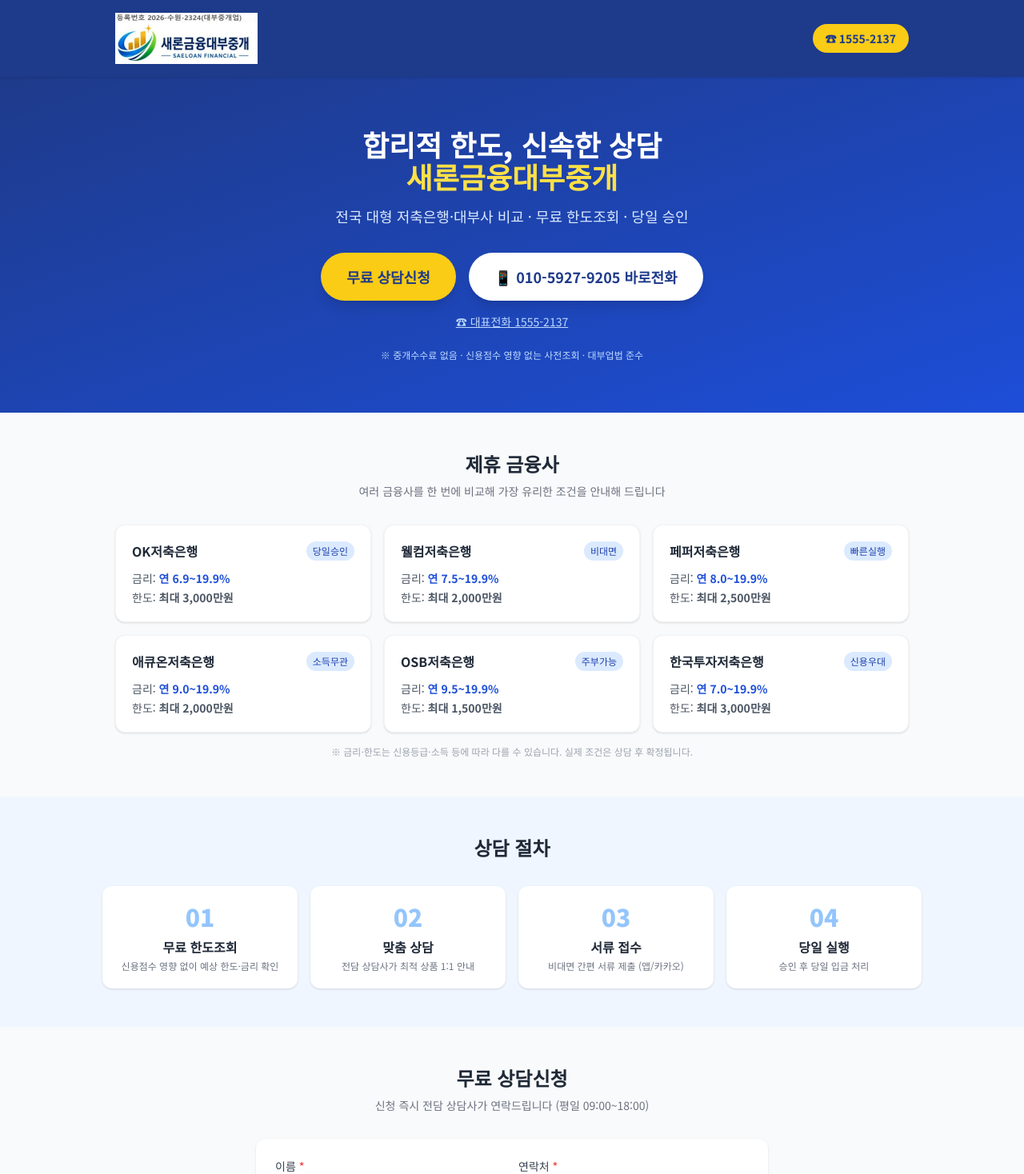
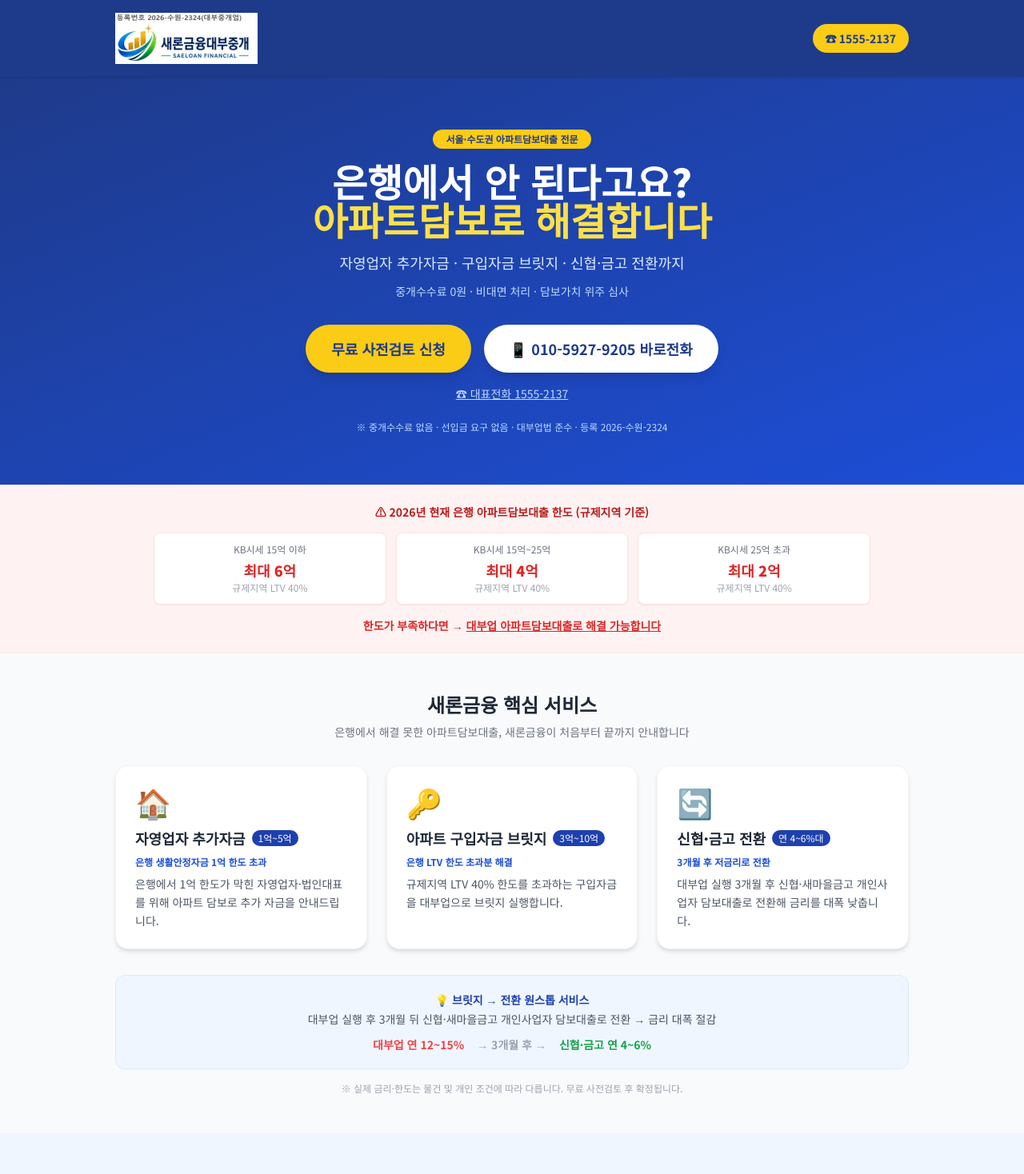
Before and after one commit to HeeJeonLee/saeloan-financial, a React (Vite) app: page / in a window 1280 px wide. Shown: the top 1468 px of the page at 80% size. Built offline with nearby package versions, Linux system fonts and the light colour scheme.

Commit message:
feat: 홈페이지 아파트담보대출 특화 전면개편 + 영업전략 Master Plan 추가

```diff
--- a/src/App.jsx
+++ b/src/App.jsx
@@ -1,20 +1,41 @@
 import React, { useState } from "react";
 import "./index.css";
 
-const LOAN_PARTNERS = [
-  { name: "OK저축은행", rate: "연 6.9~19.9%", limit: "최대 3,000만원", feature: "당일승인" },
-  { name: "웰컴저축은행", rate: "연 7.5~19.9%", limit: "최대 2,000만원", feature: "비대면" },
-  { name: "페퍼저축은행", rate: "연 8.0~19.9%", limit: "최대 2,500만원", feature: "빠른실행" },
-  { name: "애큐온저축은행", rate: "연 9.0~19.9%", limit: "최대 2,000만원", feature: "소득무관" },
-  { name: "OSB저축은행", rate: "연 9.5~19.9%", limit: "최대 1,500만원", feature: "주부가능" },
-  { name: "한국투자저축은행", rate: "연 7.0~19.9%", limit: "최대 3,000만원", feature: "신용우대" },
+const SERVICES = [
+  {
+    icon: "🏠",
+    title: "자영업자 추가자금",
+    sub: "은행 생활안정자금 1억 한도 초과",
+    desc: "은행에서 1억 한도가 막힌 자영업자·법인대표를 위해 아파트 담보로 추가 자금을 안내드립니다.",
+    badge: "1억~5억",
+  },
+  {
+    icon: "🔑",
+    title: "아파트 구입자금 브릿지",
+    sub: "은행 LTV 한도 초과분 해결",
+    desc: "규제지역 LTV 40% 한도를 초과하는 구입자금을 대부업으로 브릿지 실행합니다.",
+    badge: "3억~10억",
+  },
+  {
+    icon: "🔄",
+    title: "신협·금고 전환",
+    sub: "3개월 후 저금리로 전환",
+    desc: "대부업 실행 3개월 후 신협·새마을금고 개인사업자 담보대출로 전환해 금리를 대폭 낮춥니다.",
+    badge: "연 4~6%대",
+  },
 ];
 
 const STEPS = [
-  { num: "01", title: "무료 한도조회", desc: "신용점수 영향 없이 예상 한도·금리 확인" },
-  { num: "02", title: "맞춤 상담", desc: "전담 상담사가 최적 상품 1:1 안내" },
-  { num: "03", title: "서류 접수", desc: "비대면 간편 서류 제출 (앱/카카오)" },
-  { num: "04", title: "당일 실행", desc: "승인 후 당일 입금 처리" },
+  { num: "01", title: "무료 사전검토", desc: "아파트 주소·시세·기존대출 확인 (5분)" },
+  { num: "02", title: "맞춤 상품 안내", desc: "전담 상담사가 최적 대부업체 1:1 안내" },
+  { num: "03", title: "비대면 서류접수", desc: "카카오톡·이메일 간편 제출" },
+  { num: "04", title: "실행 + 전환플랜", desc: "당일~3일 실행 후 3개월 전환 설계" },
+];
+
+const LTV_TABLE = [
+  { label: "KB시세 15억 이하", bank: "최대 6억", note: "규제지역 LTV 40%" },
+  { label: "KB시세 15억~25억", bank: "최대 4억", note: "규제지역 LTV 40%" },
+  { label: "KB시세 25억 초과", bank: "최대 2억", note: "규제지역 LTV 40%" },
 ];
 
 function App() {
@@ -62,17 +83,23 @@
 
       {/* ── 히어로 ── */}
       <section className="bg-gradient-to-br from-blue-900 to-blue-700 text-white py-16 px-4 text-center">
-        <h1 className="text-3xl md:text-4xl font-extrabold mb-4 leading-tight">
-          합리적 한도, 신속한 상담<br />
-          <span className="text-yellow-300">새론금융대부중개</span>
+        <div className="inline-block bg-yellow-400 text-blue-900 text-xs font-bold px-4 py-1 rounded-full mb-4">
+          서울·수도권 아파트담보대출 전문
+        </div>
+        <h1 className="text-3xl md:text-5xl font-extrabold mb-4 leading-tight">
+          은행에서 안 된다고요?<br />
+          <span className="text-yellow-300">아파트담보로 해결합니다</span>
         </h1>
-        <p className="text-blue-100 mb-8 text-lg">
-          전국 대형 저축은행·대부사 비교 · 무료 한도조회 · 당일 승인
+        <p className="text-blue-100 mb-3 text-lg">
+          자영업자 추가자금 · 구입자금 브릿지 · 신협·금고 전환까지
+        </p>
+        <p className="text-blue-200 mb-8 text-sm">
+          중개수수료 0원 · 비대면 처리 · 담보가치 위주 심사
         </p>
         <div className="flex flex-col sm:flex-row gap-4 justify-center">
           <a href="#consult"
             className="bg-yellow-400 text-blue-900 font-bold px-8 py-4 rounded-full text-lg hover:bg-yellow-300 shadow-lg transition">
-            무료 상담신청
+            무료 사전검토 신청
           </a>
           <a href="tel:10059279205"
             className="bg-white text-blue-900 font-bold px-8 py-4 rounded-full text-lg hover:bg-blue-50 shadow-lg transition">
@@ -86,28 +113,57 @@
           </a>
         </div>
         <p className="mt-6 text-xs text-blue-200">
-          ※ 중개수수료 없음 · 신용점수 영향 없는 사전조회 · 대부업법 준수
+          ※ 중개수수료 없음 · 선입금 요구 없음 · 대부업법 준수 · 등록 2026-수원-2324
         </p>
       </section>
 
-      {/* ── 제휴 금융사 ── */}
+      {/* ── 은행 한도 안내 배너 ── */}
+      <section className="bg-red-50 border-b border-red-100 py-6 px-4">
+        <div className="max-w-4xl mx-auto">
+          <p className="text-center text-red-700 font-bold text-sm mb-4">⚠ 2026년 현재 은행 아파트담보대출 한도 (규제지역 기준)</p>
+          <div className="grid grid-cols-3 gap-3">
+            {LTV_TABLE.map((r) => (
+              <div key={r.label} className="bg-white rounded-lg p-3 text-center shadow-sm border border-red-100">
+                <div className="text-xs text-gray-500 mb-1">{r.label}</div>
+                <div className="font-extrabold text-red-600 text-lg">{r.bank}</div>
+                <div className="text-xs text-gray-400">{r.note}</div>
+              </div>
+            ))}
+          </div>
+          <p className="text-center text-sm text-red-600 font-semibold mt-4">
+            한도가 부족하다면 → <span className="underline">대부업 아파트담보대출로 해결 가능합니다</span>
+          </p>
+        </div>
+      </section>
+
+      {/* ── 핵심 서비스 3가지 ── */}
       <section className="max-w-5xl mx-auto w-full px-4 py-12">
-        <h2 className="text-2xl font-bold text-center text-gray-800 mb-2">제휴 금융사</h2>
-        <p className="text-center text-gray-500 mb-8 text-sm">여러 금융사를 한 번에 비교해 가장 유리한 조건을 안내해 드립니다</p>
-        <div className="grid grid-cols-1 sm:grid-cols-2 md:grid-cols-3 gap-4">
-          {LOAN_PARTNERS.map((p) => (
-            <div key={p.name} className="bg-white rounded-xl shadow p-5 border border-gray-100 hover:shadow-md transition">
-              <div className="flex items-center justify-between mb-3">
-                <span className="font-bold text-gray-800">{p.name}</span>
-                <span className="bg-blue-100 text-blue-800 text-xs px-2 py-1 rounded-full">{p.feature}</span>
+        <h2 className="text-2xl font-bold text-center text-gray-800 mb-2">새론금융 핵심 서비스</h2>
+        <p className="text-center text-gray-500 mb-8 text-sm">은행에서 해결 못한 아파트담보대출, 새론금융이 처음부터 끝까지 안내합니다</p>
+        <div className="grid grid-cols-1 md:grid-cols-3 gap-6">
+          {SERVICES.map((s) => (
+            <div key={s.title} className="bg-white rounded-2xl shadow-md p-6 border border-gray-100 hover:shadow-xl transition">
+              <div className="text-4xl mb-3">{s.icon}</div>
+              <div className="flex items-center gap-2 mb-2">
+                <span className="font-extrabold text-gray-800 text-lg">{s.title}</span>
+                <span className="bg-blue-800 text-white text-xs px-2 py-0.5 rounded-full">{s.badge}</span>
               </div>
-              <div className="text-sm text-gray-600 mb-1">금리: <span className="font-semibold text-blue-700">{p.rate}</span></div>
-              <div className="text-sm text-gray-600">한도: <span className="font-semibold">{p.limit}</span></div>
+              <div className="text-blue-700 text-xs font-semibold mb-2">{s.sub}</div>
+              <p className="text-sm text-gray-600 leading-relaxed">{s.desc}</p>
             </div>
           ))}
         </div>
+        <div className="mt-8 bg-blue-50 rounded-xl p-5 border border-blue-100">
+          <p className="text-center text-blue-800 font-bold text-sm">💡 브릿지 → 전환 원스톱 서비스</p>
+          <p className="text-center text-gray-600 text-sm mt-1">대부업 실행 후 3개월 뒤 신협·새마을금고 개인사업자 담보대출로 전환 → 금리 대폭 절감</p>
+          <div className="flex justify-center items-center gap-4 mt-3 text-sm font-semibold">
+            <span className="text-red-500">대부업 연 12~15%</span>
+            <span className="text-gray-400">→ 3개월 후 →</span>
+            <span className="text-green-600">신협·금고 연 4~6%</span>
+          </div>
+        </div>
         <p className="text-center text-xs text-gray-400 mt-4">
-          ※ 금리·한도는 신용등급·소득 등에 따라 다를 수 있습니다. 실제 조건은 상담 후 확정됩니다.
+          ※ 실제 금리·한도는 물건 및 개인 조건에 따라 다릅니다. 무료 사전검토 후 확정됩니다.
         </p>
       </section>
 
@@ -129,7 +185,8 @@
 
       {/* ── 상담 신청 폼 ── */}
       <section id="consult" className="max-w-2xl mx-auto w-full px-4 py-12">
-        <h2 className="text-2xl font-bold text-center text-gray-800 mb-2">무료 상담신청</h2>
+        <h2 className="text-2xl font-bold text-center text-gray-800 mb-2">무료 사전검토 신청</h2>
+        <p className="text-center text-gray-500 mb-2 text-sm">아파트 주소·시세·기존대출만 알려주시면 5분 내 가부 확인</p>
         <p className="text-center text-gray-500 mb-8 text-sm">신청 즉시 전담 상담사가 연락드립니다 (평일 09:00~18:00)</p>
         {submitted ? (
           <div className="bg-green-50 border border-green-200 rounded-xl p-8 text-center">
@@ -161,17 +218,17 @@
               <select name="amount" value={form.amount} onChange={handleChange}
                 className="w-full border border-gray-300 rounded-lg px-3 py-2 focus:outline-none focus:ring-2 focus:ring-blue-400 text-sm">
                 <option value="">선택해 주세요</option>
-                <option>500만원 미만</option>
-                <option>500~1,000만원</option>
-                <option>1,000~2,000만원</option>
-                <option>2,000~3,000만원</option>
-                <option>3,000만원 이상</option>
+                <option>5,000만원 미만</option>
+                <option>5,000만원~1억</option>
+                <option>1억~2억</option>
+                <option>2억~5억</option>
+                <option>5억 이상</option>
               </select>
             </div>
             <div>
               <label className="block text-sm font-medium text-gray-700 mb-1">문의사항</label>
               <textarea name="memo" value={form.memo} onChange={handleChange} rows={3}
-                placeholder="기타 문의사항을 자유롭게 적어주세요."
+                placeholder="예) 서울 강동구 아파트 10억, 기존대출 3억, 추가 2억 필요 / 구입자금 브릿지 / 자영업자 추가자금 등"
                 className="w-full border border-gray-300 rounded-lg px-3 py-2 focus:outline-none focus:ring-2 focus:ring-blue-400 text-sm resize-none" />
             </div>
             <p className="text-xs text-gray-400">
```
Also changed, not shown: 1 other file (tests, documents, lock files or other folders).
